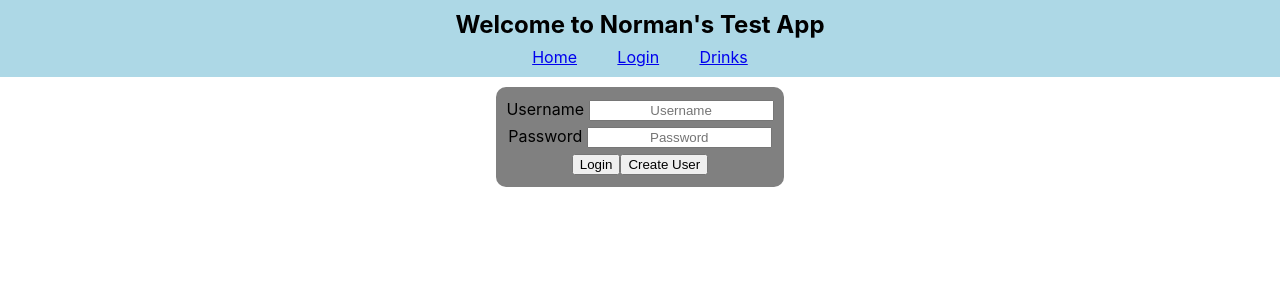
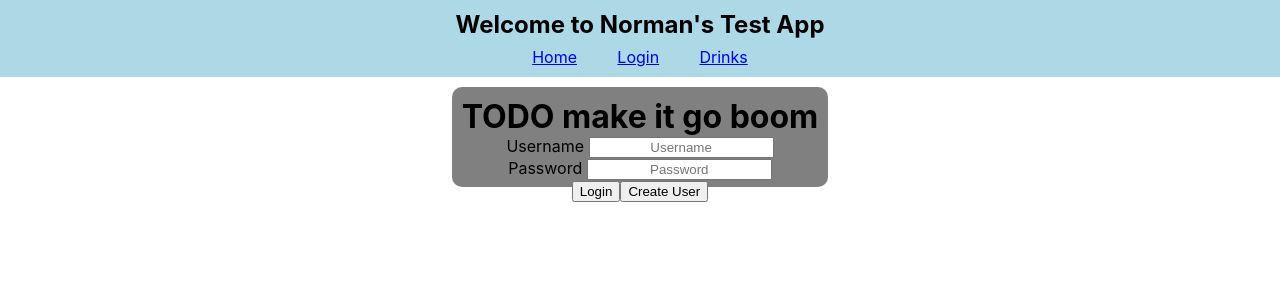
Before and after one commit to normanjli/testpage, a React (Create React App) app in the folder client/: page /login in a window 1280 px wide. Shown: the top 300 px of the page. Built offline with nearby package versions, Linux system fonts and the light colour scheme.

Commit message:
added a todo message

```diff
--- a/client/src/routes/Login.js
+++ b/client/src/routes/Login.js
@@ -9,6 +9,7 @@ const Login = () => {
     return (
         <div>
             <form className='login'>
+                <h1>TODO make it go boom</h1>
                 <div>
                     <label>Username </label>
                     <input id='username' type='text' placeholder='Username'></input>
```
